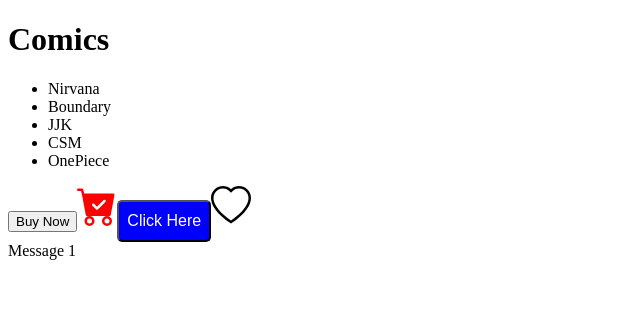
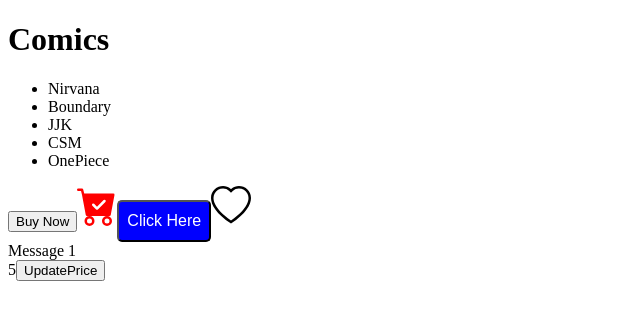
Before and after one commit to animesh0701/comic_app, a React (Vite) app: page / in a window 1280 px wide. Shown: the top 320 px of the page, without its empty margins (0-640 px from the left). Built offline with nearby package versions, Linux system fonts and the light colour scheme; the HTML template or start-up script is replaced by a standard one.

Commit message:
Updating objects

```diff
--- a/src/App.tsx
+++ b/src/App.tsx
@@ -7,6 +7,7 @@
 import styles from "./Button1.module.css";
 import Like from "./components/Like";
 import Message from "./components/Message";
+import UpdatePrice from "./components/UpdatePrice";
 const comics = ["Nirvana", "Boundary", "JJK", "CSM", "OnePiece"];
 
 const handleSelectItem = (item: string) => {
@@ -34,6 +35,7 @@
       <Button1 onClick={() => console.log("Clicked")}>Click Here</Button1>
       <Like onClick={() => console.log("Clicked")} />
       <Message />
+      <UpdatePrice />
     </div>
   );
 }
--- /dev/null
+++ b/src/components/UpdatePrice.tsx
@@ -0,0 +1,22 @@
+import React from "react";
+import { useState } from "react";
+
+const UpdatePrice = () => {
+  const [drink, setDrink] = useState({
+    title: "Americano",
+    price: 5,
+  });
+
+  const handleClick = () => {
+    setDrink({ ...drink, price: drink.price + 1 });
+  };
+
+  return (
+    <div>
+      {drink.price}
+      <button onClick={handleClick}>UpdatePrice</button>
+    </div>
+  );
+};
+
+export default UpdatePrice;
```
